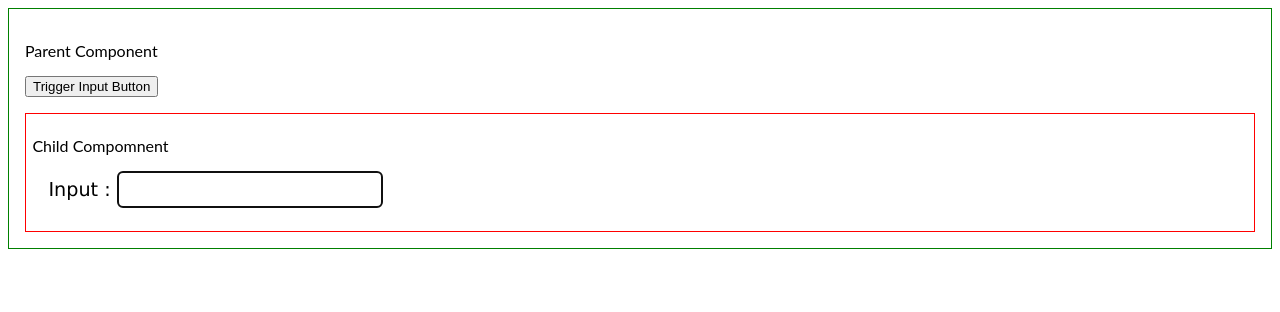
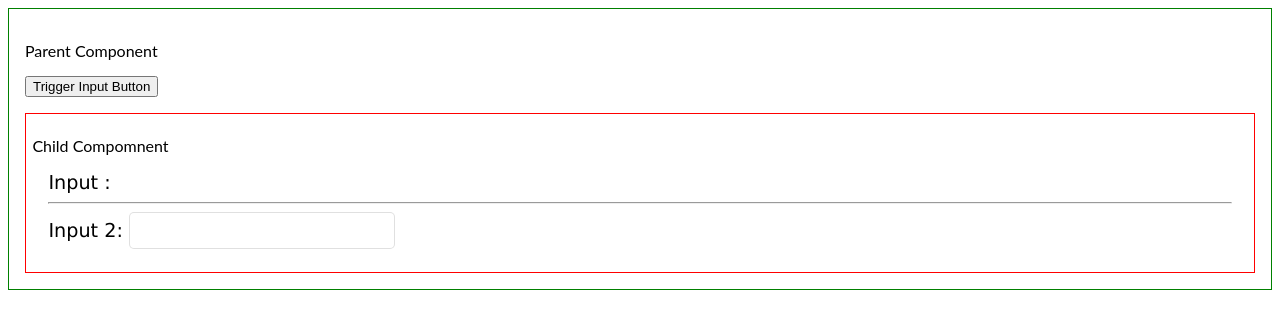
Before and after one commit to ktsangop/ui-input-hidden-focus, an Angular app: page / in a window 1280 px wide. Both pictures are taken after a click on the button "Trigger Input Button". Shown: the top 312 px of the page. Built offline with nearby package versions, Linux system fonts and the light colour scheme.

Commit message:
2 files modified, 1 added

```diff
--- a/src/app/app.component.ts
+++ b/src/app/app.component.ts
@@ -14,6 +14,8 @@ export class AppComponent {
   name = 'Angular ' + VERSION.major;
 
   onTrigger() {
+    // setTimeout(() =>
     this.uiService.setShowInput(!this.show);
+    // , 0);
   }
 }
--- a/src/app/hello.component.html
+++ b/src/app/hello.component.html
@@ -3,5 +3,9 @@
   [@expandNoHide]="{ value: show, params: { height: 'auto' } }"
 >
   <label for="in1">Input : </label>
-  <input [disabled]="!show" id="in1" autofocus [focus]="show" />
+  <!-- <input [disabled]="!show" id="in1" autofocus [focus]="show" /> -->
+
+  <hr />
+  <label for="in2">Input 2: </label>
+  <input autofocus2 />
 </div>
```
Also changed, not shown: src/app/auto-focus-2.directive.ts (added, +13 -0 lines).
